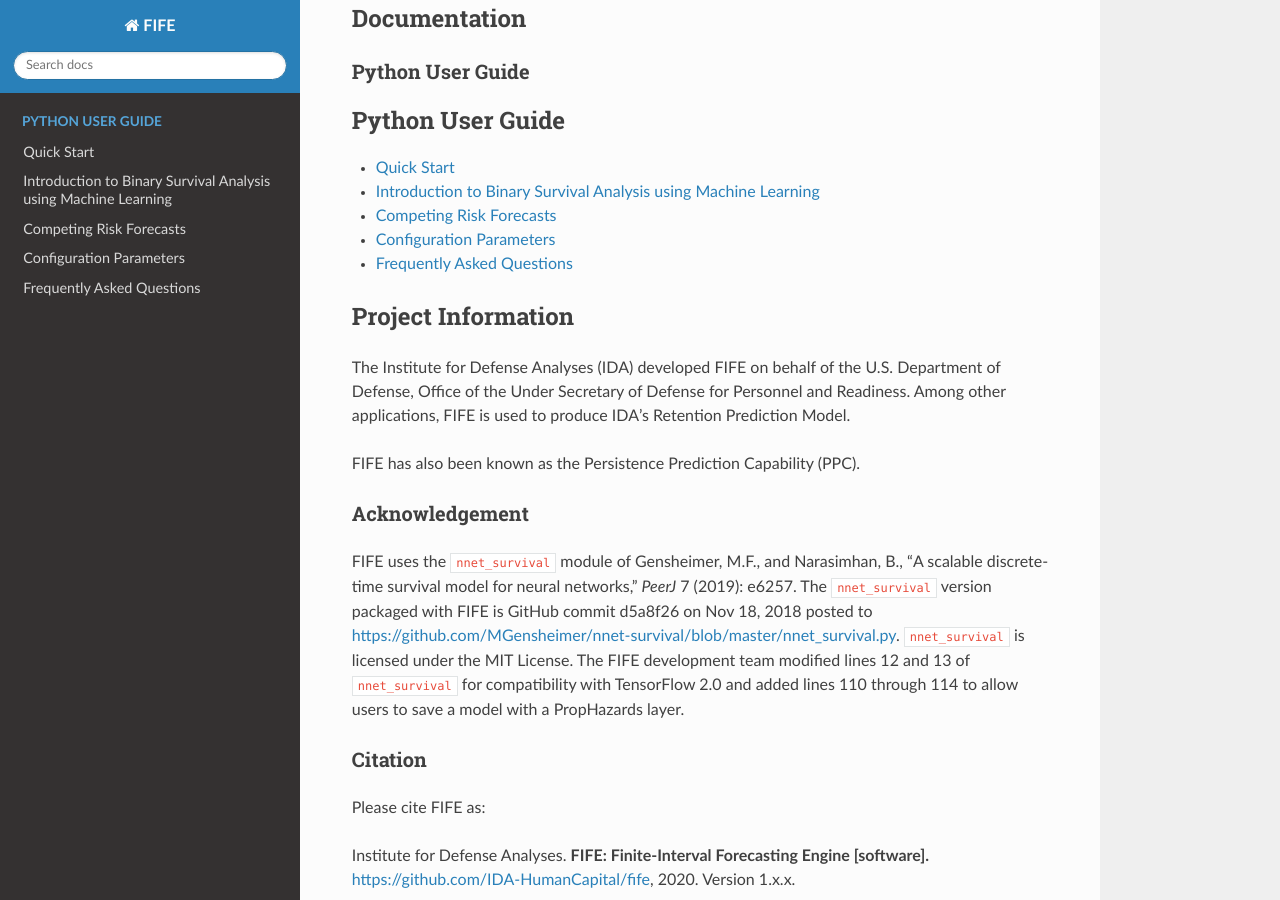
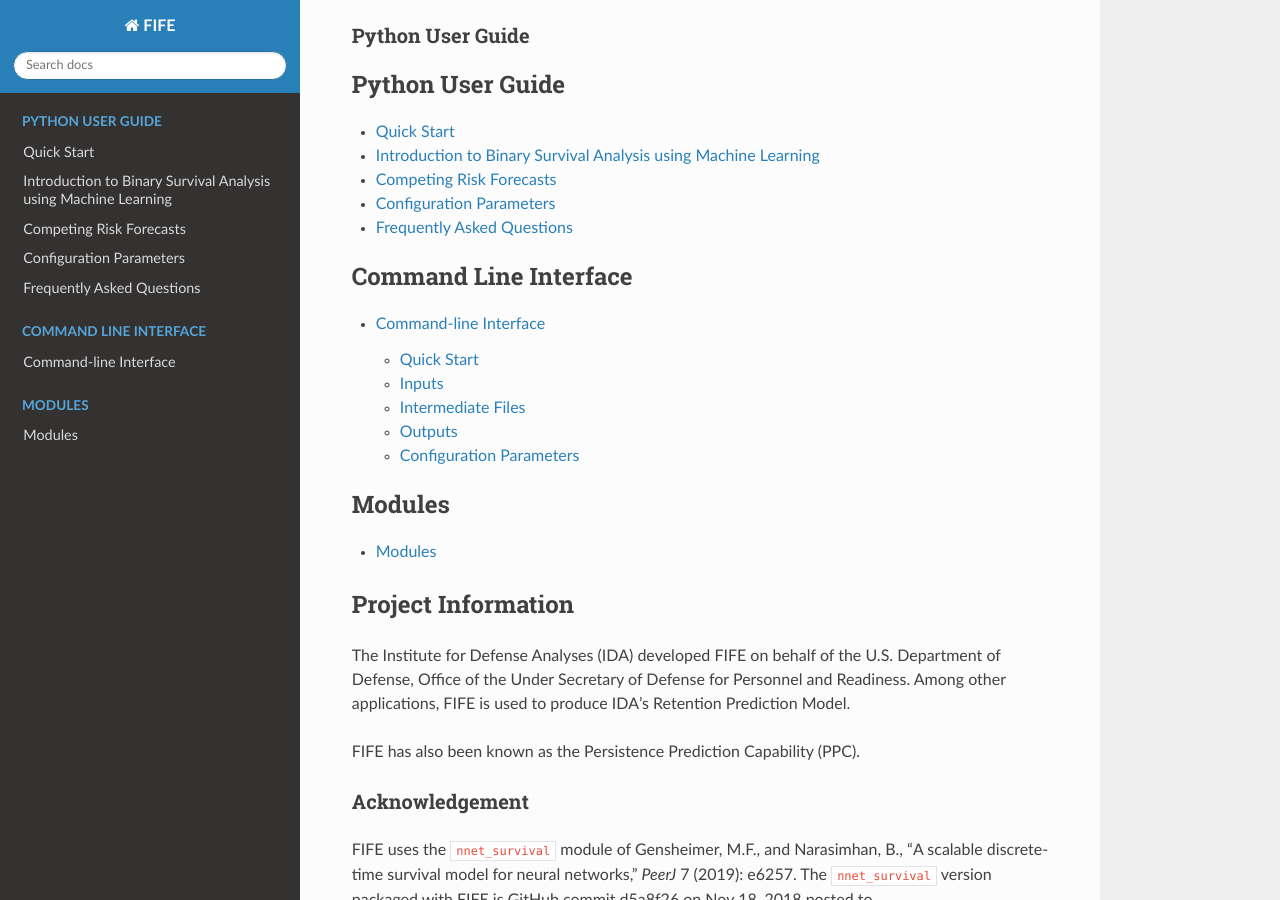
Before and after one commit to IDA-HumanCapital/fife, a Sphinx documentation site: the page built from docs/index.rst, in a window 1280 px wide and 900 px high, scrolled down 1340 px. Built offline with Sphinx 7.4.7 and the Read the Docs theme 2.0.0, drawn with Linux system fonts in a browser that asks for light colours.

```diff
--- a/docs/index.rst
+++ b/docs/index.rst
@@ -19,34 +19,36 @@ Installation
 Details
 --------
 
-- Install an `Anaconda distribution <https://www.anaconda.com/distribution/>`_ of Python version 3.7.6 or later
-- From pip (with no firewall):
+-  Install an `Anaconda distribution <https://www.anaconda.com/distribution/>`_ of Python version 3.7.6 or later
+-  From pip (with no firewall):
 
-    - Open Anaconda Prompt
-    - Execute ``pip install fife``
-    - If that results in an error for installing the SHAP dependency, try ``conda install -c conda-forge shap`` before ``pip install fife``
-    - If that results in an error for installing the TensorFlow dependency, try ``conda install -c anaconda tensorflow`` before ``pip install fife``
+    -  Open Anaconda Prompt
+    -  Execute ``pip install fife``
+    -  If that results in an error for installing the SHAP dependency, try ``conda install -c conda-forge shap`` before ``pip install fife``
+    -  If that results in an error for installing the TensorFlow dependency, try ``conda install -c anaconda tensorflow`` before ``pip install fife``
 
 Alternatives
 ------------
 
-- From pypi.org (https://pypi.org/project/fife/):
+-  From pypi.org (https://pypi.org/project/fife/):
 
-    - Download the ``.whl`` or ``.tar.gz`` file
-    - Open Anaconda Prompt
-    - Change the current directory in Anaconda Prompt to the location where the `.whl` or `.tar.gz` file is saved.
-        Example: ``cd C:\Users\insert-user-name\Downloads``
-    - Pip install the name of the ``.whl`` or ``.tar.gz`` file.
-        Example: ``pip install fife-1.3.4-py3-none-any.whl``
+    -  Download the ``.whl`` or ``.tar.gz`` file
+    -  Open Anaconda Prompt
+    -  Change the current directory in Anaconda Prompt to the location where the `.whl` or `.tar.gz` file is saved.
 
-- From GitHub (https://github.com/IDA-HumanCapital/fife):
+       -  Example: ``cd C:\Users\insert-user-name\Downloads``
 
-    - Clone the FIFE repository
-    - Open Anaconda Prompt
-    - Change the current directory in Anaconda Prompt to the directory of the cloned FIFE repository
-    - Execute ``python setup.py sdist bdist_wheel``
-    - Execute ``pip install dist/fife-1.3.4-py3-none-any.whl``
+    -  Pip install the name of the ``.whl`` or ``.tar.gz`` file.
 
+       -  Example: ``pip install fife-1.3.4-py3-none-any.whl``
+
+-  From GitHub (https://github.com/IDA-HumanCapital/fife):
+
+    -  Clone the FIFE repository
+    -  Open Anaconda Prompt
+    -  Change the current directory in Anaconda Prompt to the directory of the cloned FIFE repository
+    -  Execute ``python setup.py sdist bdist_wheel``
+    -  Execute ``pip install dist/fife-1.3.4-py3-none-any.whl``
 
 Documentation
 ==============
@@ -65,12 +67,16 @@ Python User Guide
     faq
 
 .. toctree::
-    :maxdepth: 1
+    :maxdepth: 2
     :caption: Command Line Interface
 
+    cli_link
+
 .. toctree::
-    :maxdepth:
+    :maxdepth: 1
     :caption: Modules
+
+    Modules <source/fife>
 
 Project Information
 ===================
```
